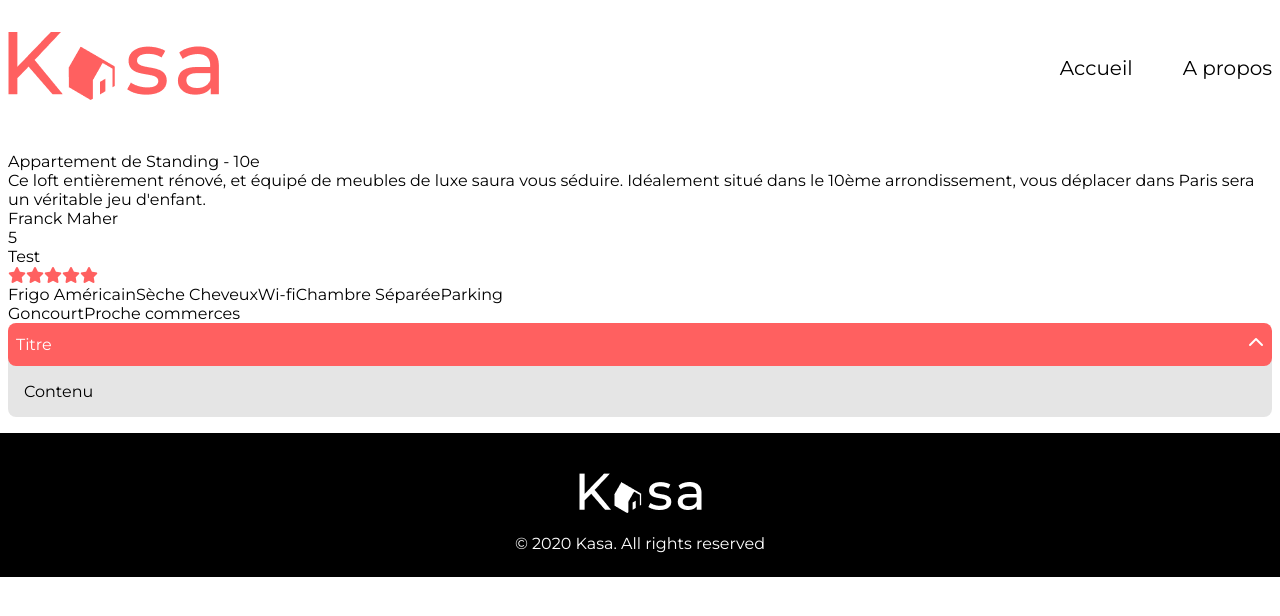
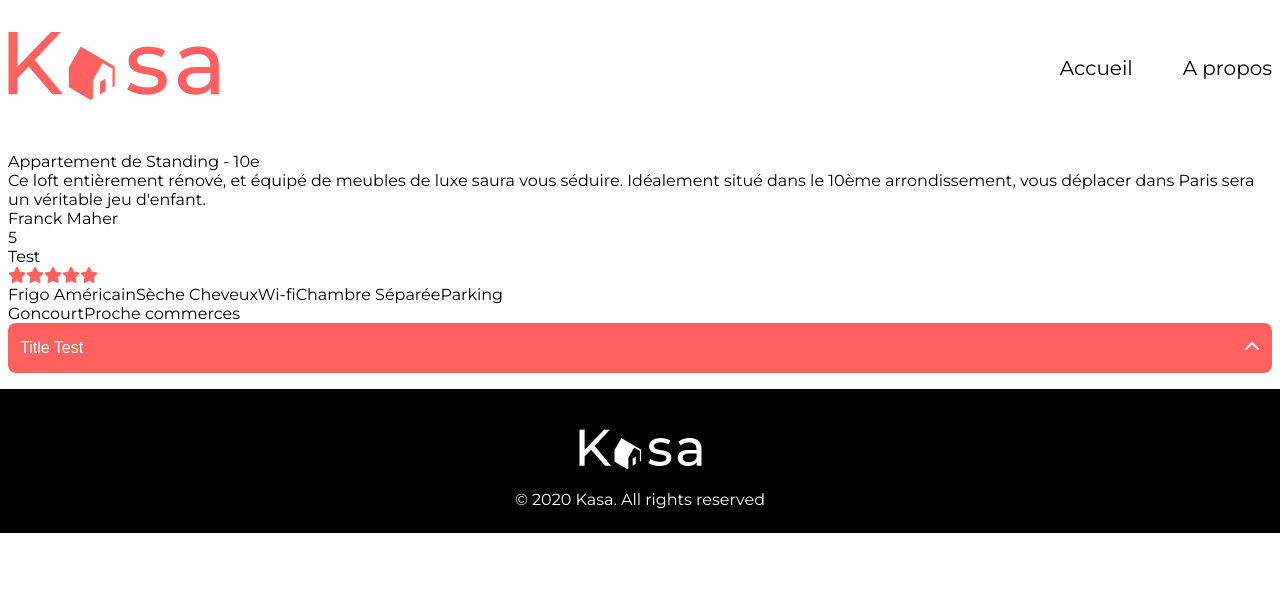
Before and after one commit to KloePoitrot/REACT-Kasa, a React (Vite) app: page /fiche-logement/0979876d in a window 1280 px wide. Shown: the top 616 px of the page. Built offline with nearby package versions, Linux system fonts and the light colour scheme.

Commit message:
Add collapse component props

```diff
--- a/src/assets/Sass/components/collapse.scss
+++ b/src/assets/Sass/components/collapse.scss
@@ -7,17 +7,31 @@
         justify-content:space-between;
         background-color: $primary;
         color:$invertFont;
-        padding:.75rem .5rem;
+        padding:1rem .75rem;
+        font-size: 16px;
         border-radius: $lightRadius;
+        border:0;
     }
     .collapse-content{
         z-index:-1;
         background-color: $shadow;
         margin-top:-.5rem;
-        padding: 1.5rem 1rem 1rem 1rem;
+        padding: 2rem 1.5rem 1.5rem 1.5rem;
         border-radius: 0 0 $lightRadius $lightRadius;
     }
+    .collapse-show{
+        transition: .5s;
+        display: block;
+        animation: collapseShow .5s;
+    }
     .collapse-hidden{
-        display:none;
+        display: none;
+    }
+    i.collapse-inactive{
+        transition: .5s;
+    }
+    i.collapse-active{
+        transform: rotate(-180deg);
+        transition: .5s;
     }
 }
--- a/src/assets/css/style.css
+++ b/src/assets/css/style.css
@@ -150,18 +150,32 @@ main img {
   justify-content: space-between;
   background-color: #FF6060;
   color: #fff;
-  padding: 0.75rem 0.5rem;
+  padding: 1rem 0.75rem;
+  font-size: 16px;
   border-radius: 0.5rem;
+  border: 0;
 }
 .collapse .collapse-content {
   z-index: -1;
   background-color: rgba(0, 0, 0, 0.1);
   margin-top: -0.5rem;
-  padding: 1.5rem 1rem 1rem 1rem;
+  padding: 2rem 1.5rem 1.5rem 1.5rem;
   border-radius: 0 0 0.5rem 0.5rem;
+}
+.collapse .collapse-show {
+  transition: 0.5s;
+  display: block;
+  animation: collapseShow 0.5s;
 }
 .collapse .collapse-hidden {
   display: none;
 }
+.collapse i.collapse-inactive {
+  transition: 0.5s;
+}
+.collapse i.collapse-active {
+  transform: rotate(-180deg);
+  transition: 0.5s;
+}
 
 /*# sourceMappingURL=style.css.map */
--- a/src/components/collapse.jsx
+++ b/src/components/collapse.jsx
@@ -1,12 +1,21 @@
-function Collapse(){
+import { useState } from "react"
+
+function Collapse(props){
+    const [isCollapsed, setIsCollapsed] = useState(false)
+
+    const handleClick = () => {
+        setIsCollapsed(!isCollapsed)
+        console.log(isCollapsed)
+    }
+
     return(
         <article className="collapse">
-            <div className="collapse-button">
-                <p>Titre</p>
-                <i className="fa-solid fa-chevron-up"></i>
-            </div>
-            <div className="collapse-content">
-                <p>Contenu</p>
+            <button className="collapse-button" onClick={handleClick}>
+                <p>{props.title}</p>
+                <i className={isCollapsed ? "fa-solid fa-chevron-up collapse-active" : "fa-solid fa-chevron-up collapse-inactive" }></i>
+            </button>
+            <div className={isCollapsed ? "collapse-content collapse-show" : "collapse-content collapse-hidden"}>
+                {props.children}
             </div>
         </article>
     )
--- a/src/pages/fiche-logement.jsx
+++ b/src/pages/fiche-logement.jsx
@@ -22,7 +22,9 @@ function FicheLogement () {
                         <Rating value={logData.rating}/>
                         <div>{logData.equipments}</div>
                         <div>{logData.tags}</div>
-                        <Collapse />
+                        <Collapse title="Title Test">
+                            {logData.description}
+                        </Collapse>
                     </main>
                 <Footer />
             </>
```
Also changed, not shown: 1 other file (tests, documents, lock files or other folders).
